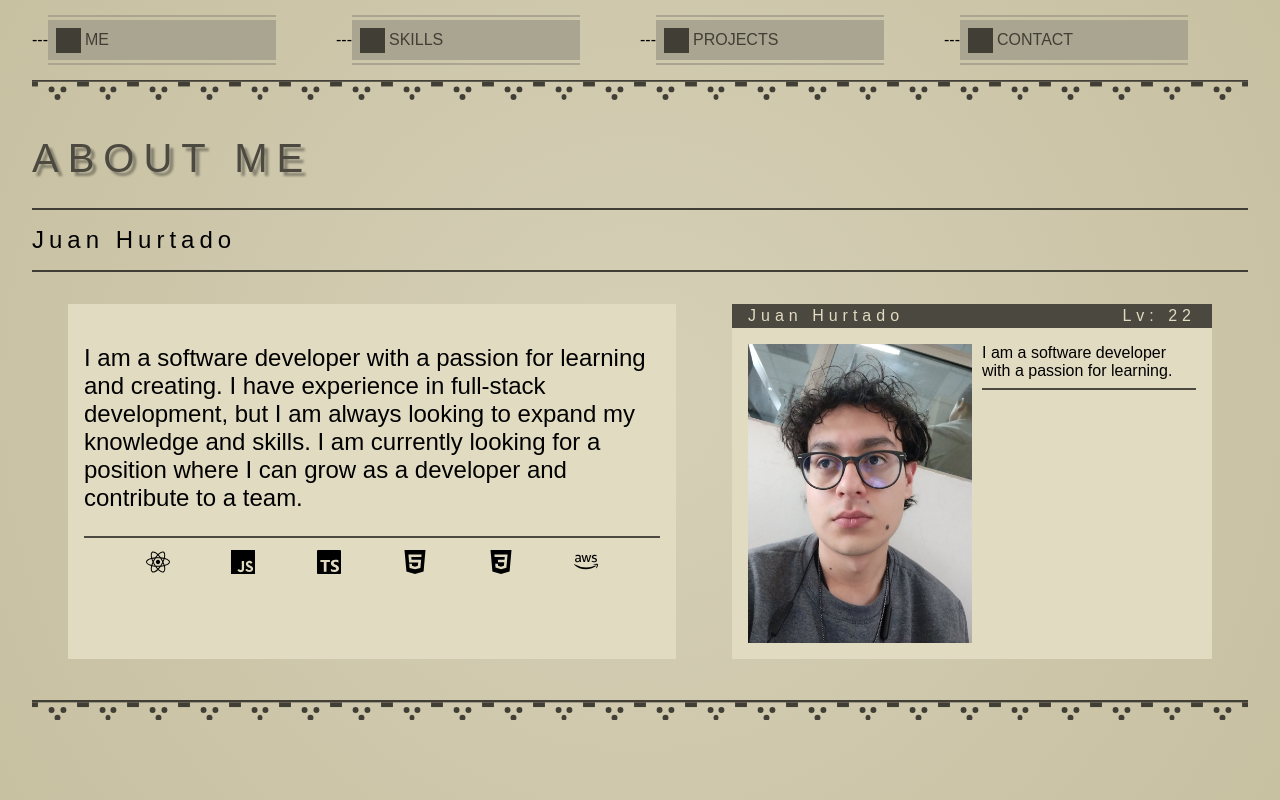
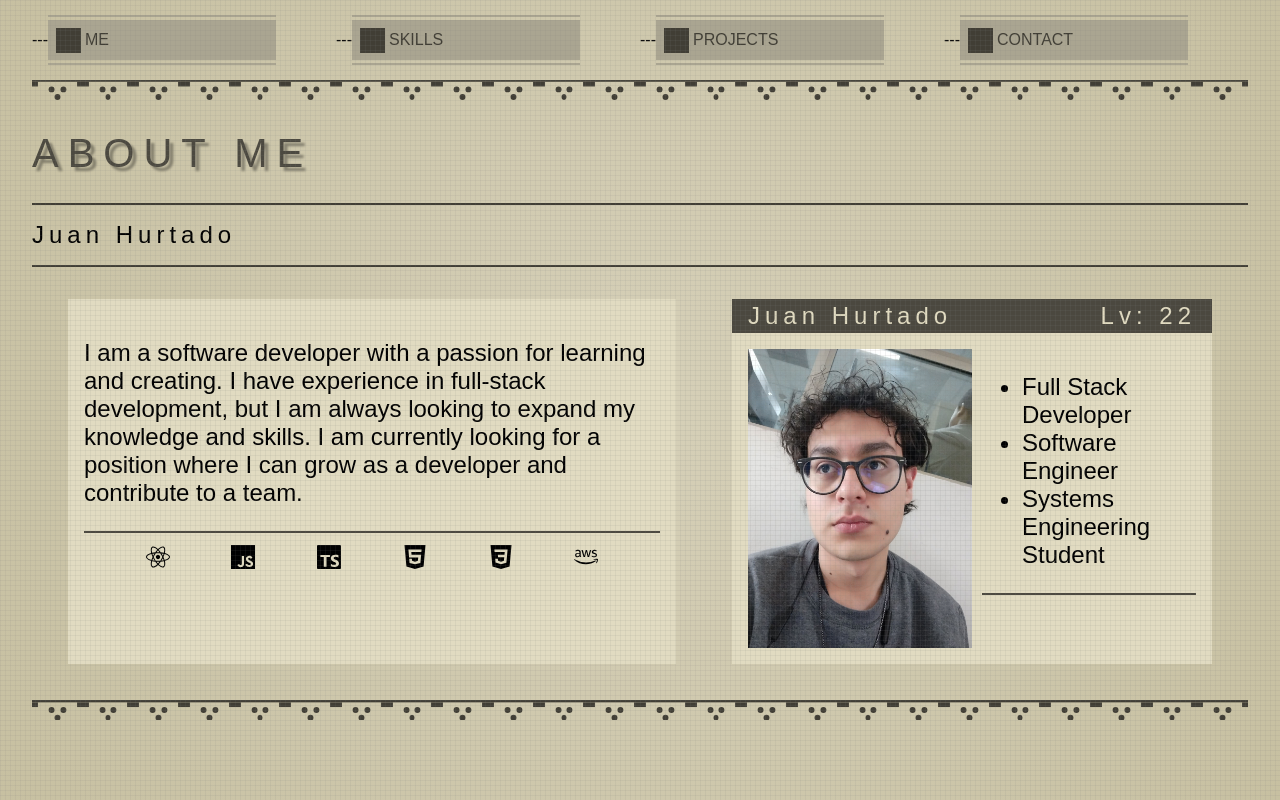
Before and after one commit to ElHurta/portfolio-hurtado, a Next.js app: page / in a window 1280 px wide. Built offline with nearby package versions, Linux system fonts and the light colour scheme.

Commit message:
adding decorative grid and minor css tweaks

```diff
--- a/src/app/components/Home/Introduction.module.css
+++ b/src/app/components/Home/Introduction.module.css
@@ -2,6 +2,8 @@
     width: 40%;
     background-color: #E1DBC1;
     font-family: 'Arial', sans-serif;
+    font-size: 1.5rem;
+    font-weight: 100;
 }
 
 .IntroContainer p {
--- a/src/app/components/Home/Introduction.tsx
+++ b/src/app/components/Home/Introduction.tsx
@@ -15,9 +15,12 @@ export default function Introduction() {
             alt="Picture of the author"
         />
         <article className={styles.bulletDesc}>
-          <p>
-            I am a software developer with a passion for learning.
-          </p>
+          <ul>
+            <li>Full Stack Developer</li>
+            <li>Software Engineer</li>
+            <li>Systems Engineering Student</li>
+
+          </ul>
           <hr className={styles.solid}/>
         </article>
       </main>
--- a/src/app/layout.tsx
+++ b/src/app/layout.tsx
@@ -17,6 +17,7 @@ export default function RootLayout({children,}: {
   return (
     <html lang="en">
       <body>
+        <section className={styles.decorationGrid} />
         <Navigation />
         <main className={styles.mainContent}>
           {children}
--- a/src/app/styles/main.module.css
+++ b/src/app/styles/main.module.css
@@ -1,3 +1,16 @@
 .mainContent {
     margin: 0 2rem;
 }
+
+.decorationGrid {
+    position: absolute;
+    width: 100%;
+    height: 100vh;
+    z-index: 2;
+
+    background-image:
+    linear-gradient(to right, rgba(128, 128, 128, 0.1) 1px, transparent 1px),
+    linear-gradient(to bottom, rgba(128, 128, 128, 0.1) 1px, transparent 1px);
+
+    background-size: 5px 5px;
+}
```
